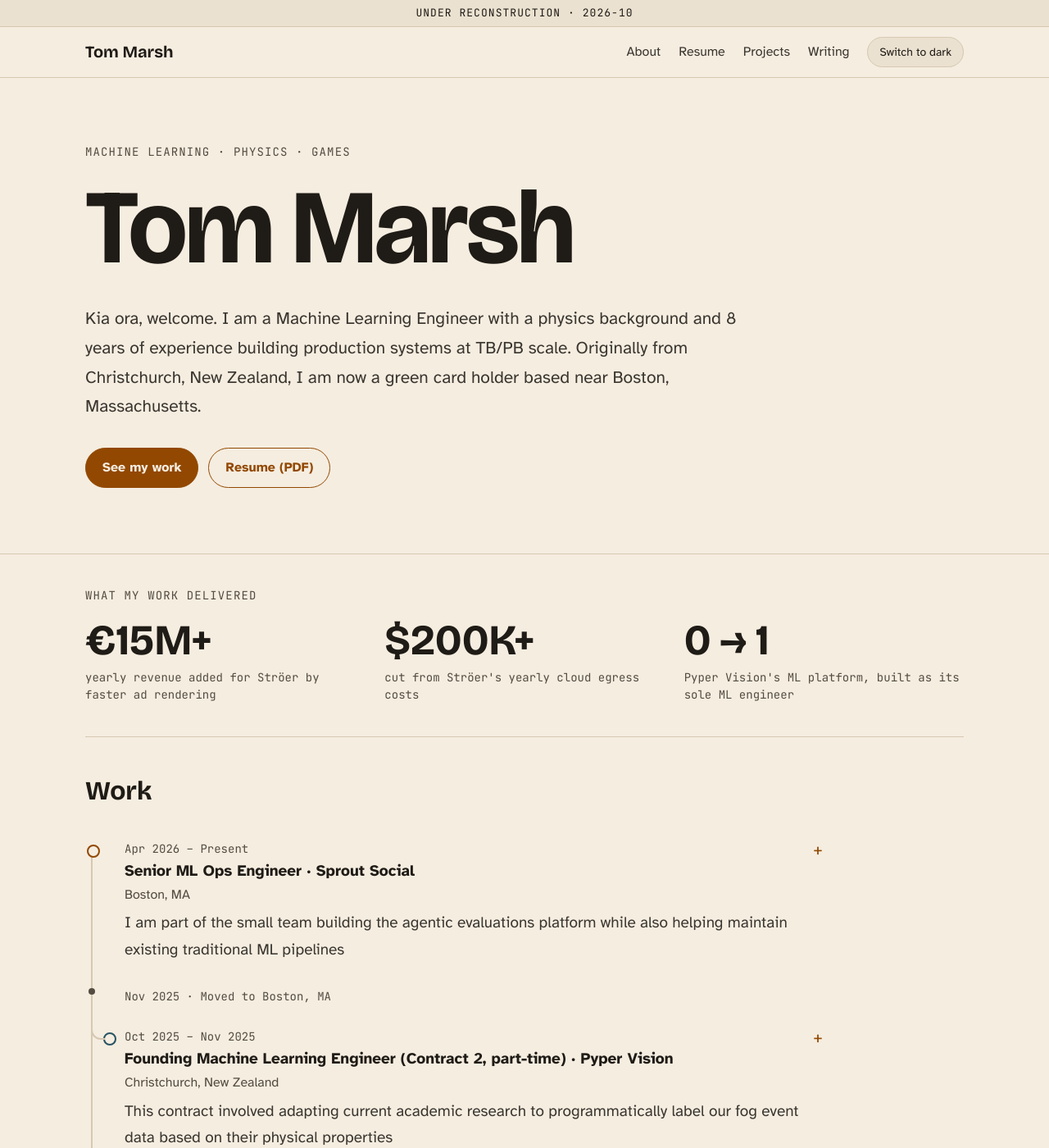
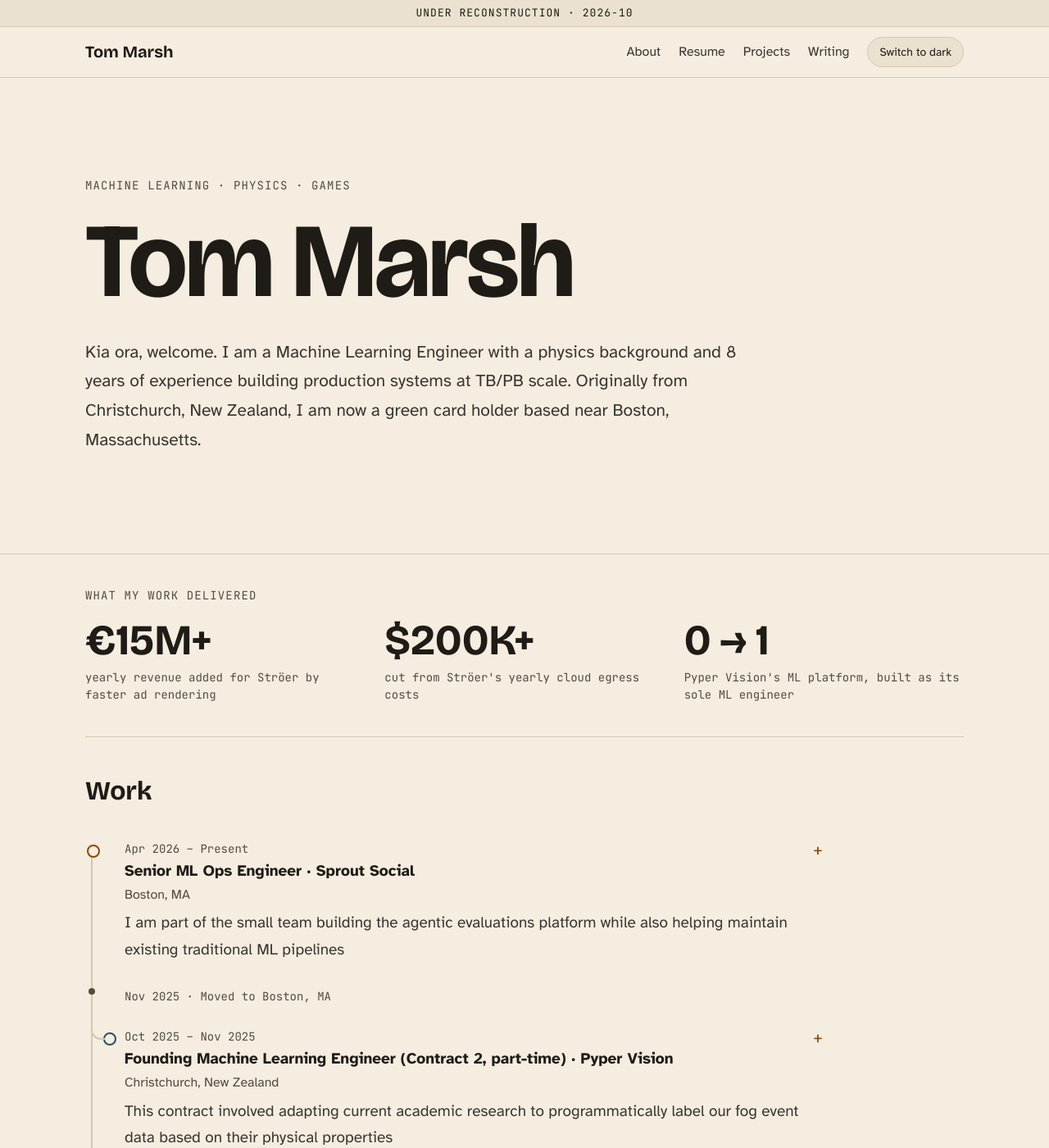
Before and after one commit to Graphight/Graphight.github.io, a Jekyll site: the page built from index.md, in a window 1280 px wide and 1400 px high. Shown: the whole window at 82% size. Built offline with Jekyll 4.4.1, drawn with Linux system fonts in a browser that asks for light colours.

Commit message:
home: drop the hero buttons

```diff
--- a/assets/css/site.scss
+++ b/assets/css/site.scss
@@ -126,18 +126,6 @@
 .hero h1 { font-size: clamp(56px, 12vw, 128px); margin: 0 0 0.2em; }
 .kicker { margin: 0 0 16px; font: 14px/1.5 $mono; color: var(--mute); letter-spacing: 0.08em; text-transform: uppercase; }
 .lede { max-width: 38em; margin: 0; font-size: 21px; }
-.actions { display: flex; flex-wrap: wrap; gap: 12px; margin: 32px 0 0; }
-.button {
-  display: inline-block;
-  padding: 10px 20px;
-  border: 1px solid var(--kw);
-  border-radius: 999px;
-  font-size: 16px;
-  font-weight: 700;
-}
-.button:hover { text-decoration: none; background: var(--surf); }
-.button.primary { background: var(--kw); color: var(--bg); }
-.button.primary:hover { opacity: 0.9; }
 
 .stats {
   display: grid;
--- a/index.md
+++ b/index.md
@@ -7,10 +7,6 @@
     <p class="kicker">Machine learning · Physics · Games</p>
     <h1>{{ site.title }}</h1>
     <p class="lede">Kia ora, welcome. I am a Machine Learning Engineer with a physics background and 8 years of experience building production systems at TB/PB scale. Originally from Christchurch, New Zealand, I am now a green card holder based near Boston, Massachusetts.</p>
-    <p class="actions">
-      <a class="button primary" href="#work">See my work</a>
-      <a class="button" href="{{ '/resources/Tom_Marsh_Resume.pdf' | relative_url }}">Resume (PDF)</a>
-    </p>
   </div>
 </section>
 
```
